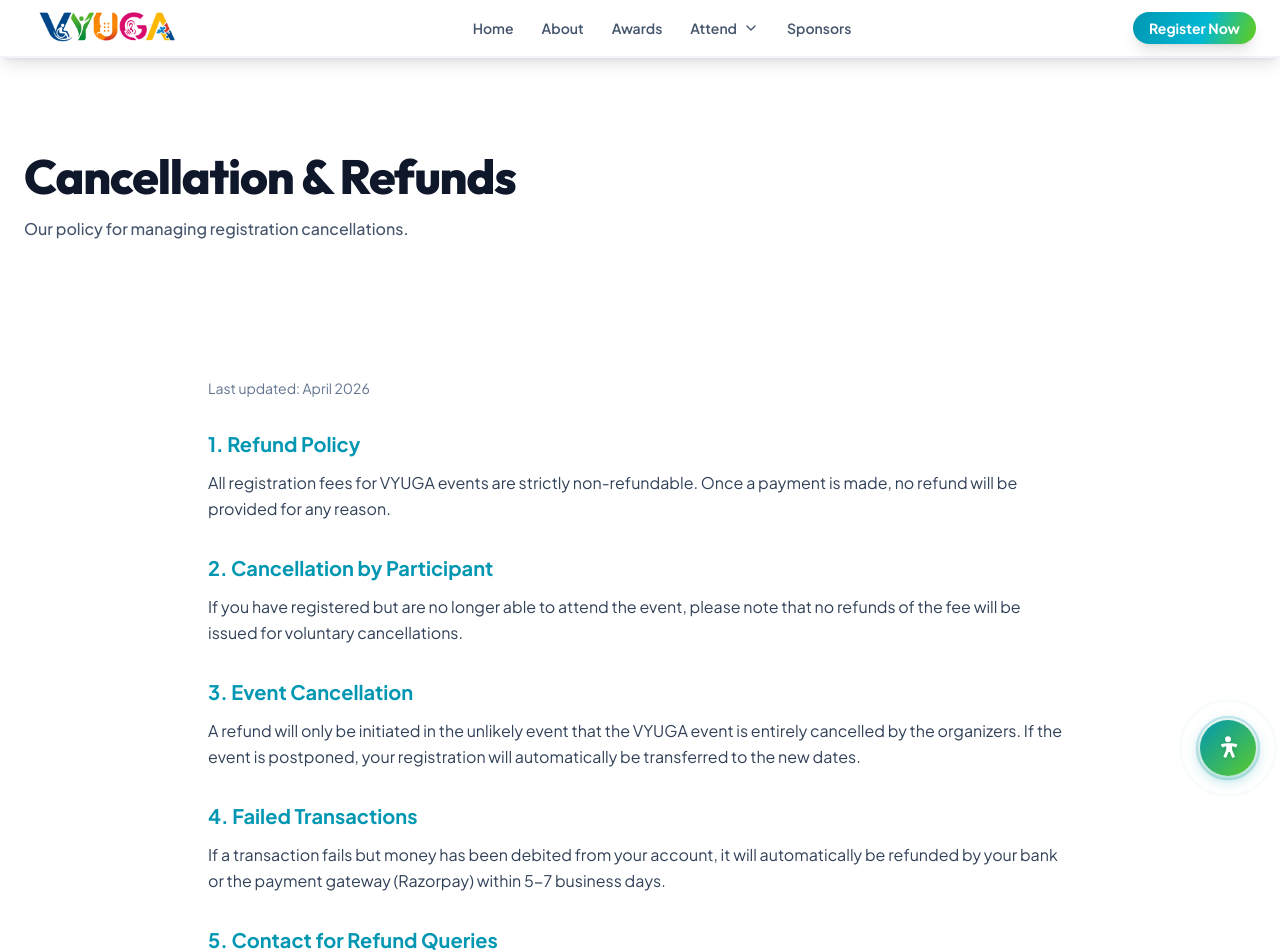
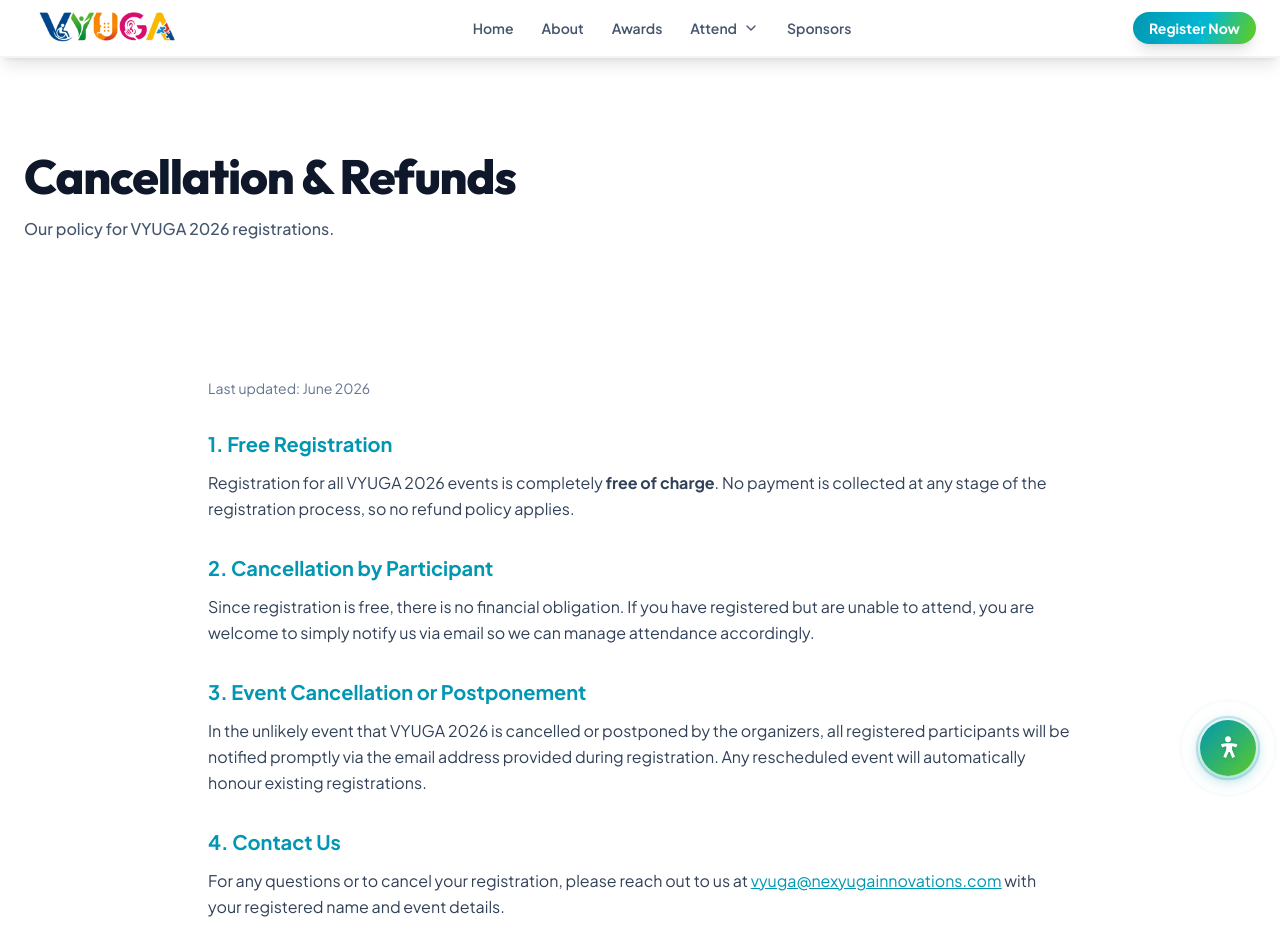
Before and after one commit to Mithunp123/Vyuga, a React (Vite) app in the folder frontend/: page /refunds in a window 1280 px wide. Shown: the top 952 px of the page. Built offline with nearby package versions, Linux system fonts and the light colour scheme; a web font is replaced by a local one.

Commit message:
Cancellation changed

```diff
--- a/frontend/src/pages/CancellationAndRefunds.jsx
+++ b/frontend/src/pages/CancellationAndRefunds.jsx
@@ -13,31 +13,27 @@
   return (
     <PageShell
       title="Cancellation & Refunds"
-      subtitle="Our policy for managing registration cancellations."
+      subtitle="Our policy for VYUGA 2026 registrations."
       titleClass="text-slate-900"
       subtitleClass="text-slate-600"
     >
       <div className="max-w-4xl mx-auto py-10 px-4">
-        <p className="text-sm text-slate-500 mb-8">Last updated: April 2026</p>
+        <p className="text-sm text-slate-500 mb-8">Last updated: June 2026</p>
 
-        <Section title="1. Refund Policy">
-          <p>All registration fees for VYUGA events are strictly non-refundable. Once a payment is made, no refund will be provided for any reason.</p>
+        <Section title="1. Free Registration">
+          <p>Registration for all VYUGA 2026 events is completely <strong>free of charge</strong>. No payment is collected at any stage of the registration process, so no refund policy applies.</p>
         </Section>
 
         <Section title="2. Cancellation by Participant">
-          <p>If you have registered but are no longer able to attend the event, please note that no refunds of the fee will be issued for voluntary cancellations.</p>
+          <p>Since registration is free, there is no financial obligation. If you have registered but are unable to attend, you are welcome to simply notify us via email so we can manage attendance accordingly.</p>
         </Section>
 
-        <Section title="3. Event Cancellation">
-          <p>A refund will only be initiated in the unlikely event that the VYUGA event is entirely cancelled by the organizers. If the event is postponed, your registration will automatically be transferred to the new dates.</p>
+        <Section title="3. Event Cancellation or Postponement">
+          <p>In the unlikely event that VYUGA 2026 is cancelled or postponed by the organizers, all registered participants will be notified promptly via the email address provided during registration. Any rescheduled event will automatically honour existing registrations.</p>
         </Section>
 
-        <Section title="4. Failed Transactions">
-          <p>If a transaction fails but money has been debited from your account, it will automatically be refunded by your bank or the payment gateway (Razorpay) within 5-7 business days.</p>
-        </Section>
-
-        <Section title="5. Contact for Refund Queries">
-          <p>For any queries related to failed transactions or eligible refunds, please reach out to us at <a href="mailto:vyuga@nexyugainnovations.com" className="text-[#0197B2] underline">vyuga@nexyugainnovations.com</a> with your Order ID.</p>
+        <Section title="4. Contact Us">
+          <p>For any questions or to cancel your registration, please reach out to us at <a href="mailto:vyuga@nexyugainnovations.com" className="text-[#0197B2] underline">vyuga@nexyugainnovations.com</a> with your registered name and event details.</p>
         </Section>
       </div>
     </PageShell>
```
